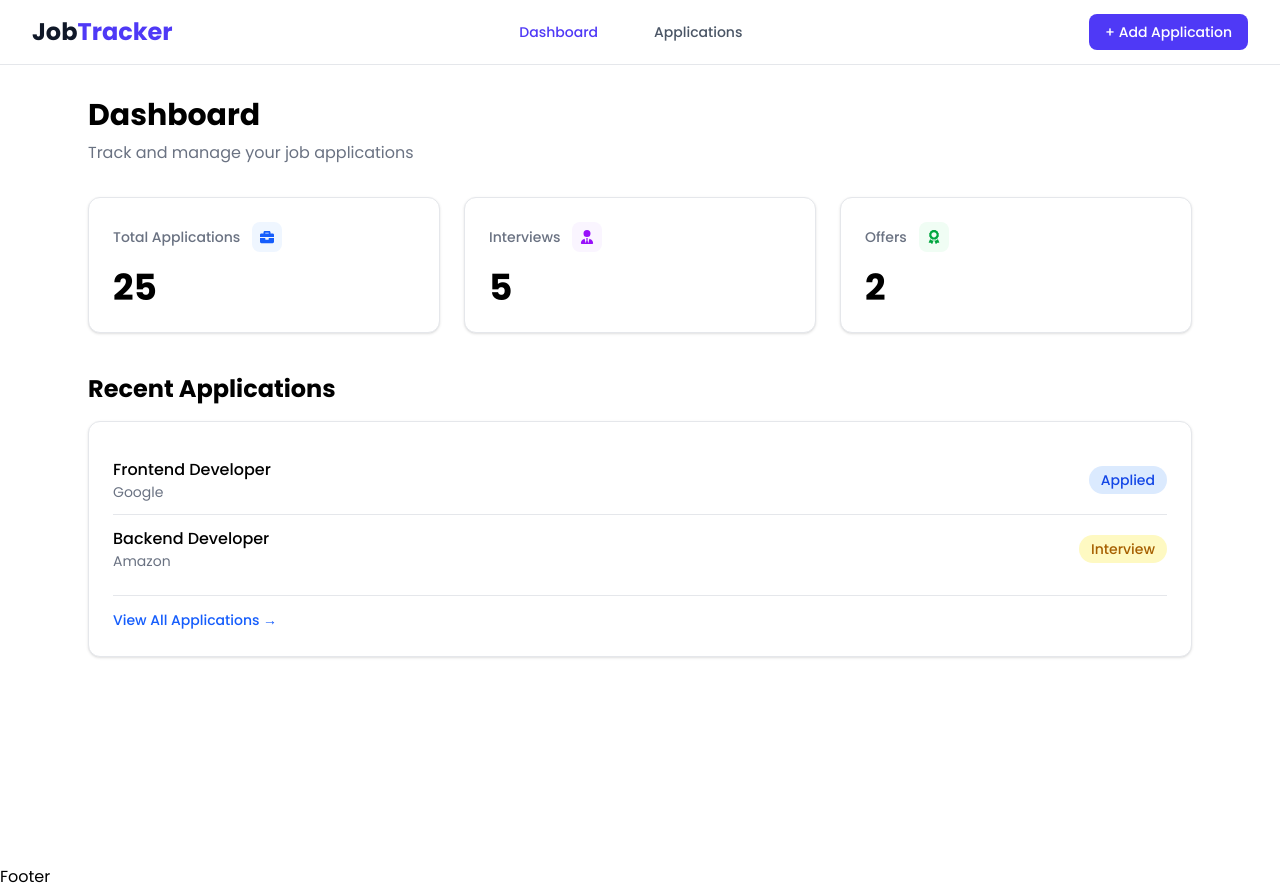
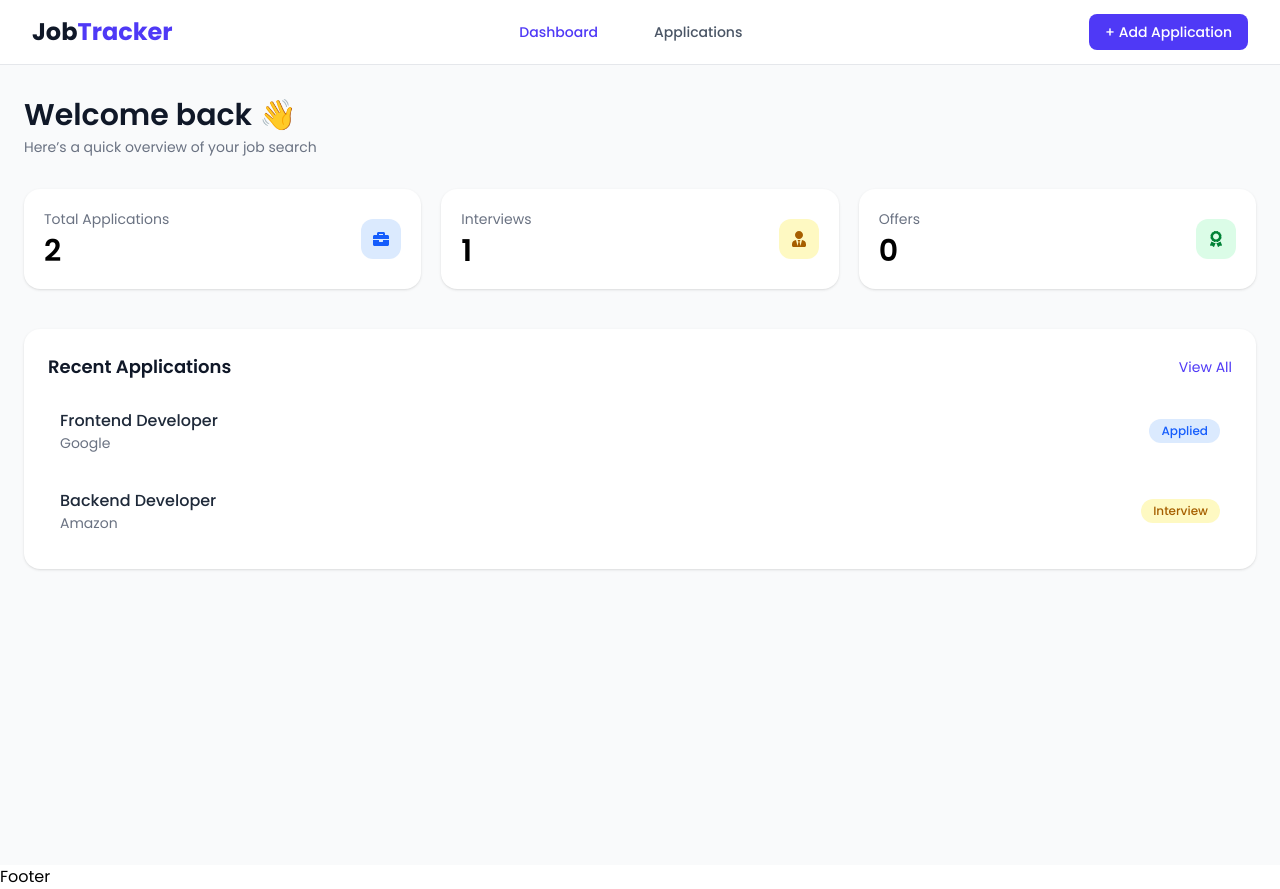
Before and after one commit to herikarajput3/Job-Application-Tacker, a React (Vite) app in the folder client/: page / in a window 1280 px wide. Built offline with nearby package versions, Linux system fonts and the light colour scheme.

Commit message:
feat: Dashboard page done

```diff
--- a/client/src/components/StatCard.jsx
+++ b/client/src/components/StatCard.jsx
@@ -8,7 +8,7 @@ const StatCard = ({ title, value, icon, color }) => {
                 <h2 className='text-3xl font-semibold mt-1'>{value}</h2>
             </div>
 
-            <div className='p-3 rounded-xl bg-gray-100 text-gray-700'>
+            <div className={`p-3 rounded-xl ${color}`}>
                 {icon}
             </div>
         </div>
--- a/client/src/pages/dashboard/Dashboard.jsx
+++ b/client/src/pages/dashboard/Dashboard.jsx
@@ -1,141 +1,85 @@
-import React, { useState } from 'react'
-import { FaAward, FaBriefcase, FaUserTimes } from 'react-icons/fa'
-import { FaUserTie } from 'react-icons/fa6'
+import React from 'react'
+import StatCard from '../../components/StatCard';
+import { FaAward, FaBriefcase, FaUserTie } from 'react-icons/fa';
 
 const Dashboard = () => {
-  const [applications, setApplications] = useState([
-    {
-      id: 1,
-      company: "Google",
-      role: "Frontend Developer",
-      status: "Applied",
-      appliedDate: "2024-06-01",
-      notes: "Referred by friend"
-    },
-    {
-      id: 2,
-      company: "Amazon",
-      role: "Backend Developer",
-      status: "Interview",
-      appliedDate: "2024-06-01",
-      notes: "Referred by friend"
-    }
-  ])
+  const applications = [
+    { id: 1, role: "Frontend Developer", company: "Google", status: "Applied" },
+    { id: 2, role: "Backend Developer", company: "Amazon", status: "Interview" },
+  ];
 
-  const statusConfig = {
-    Applied: {
-      label: "Applied",
-      className: "bg-blue-100 text-blue-700"
-    },
-    Interview: {
-      label: "Interview",
-      className: "bg-yellow-100 text-yellow-700"
-    },
-    Offer: {
-      label: "Offer",
-      className: "bg-green-100 text-green-700"
-    },
-    Rejected: {
-      label: "Rejected",
-      className: "bg-red-100 text-red-700"
-    }
-  }
+  const total = applications.length;
+  const interviews = applications.filter(a => a.status === "Interview").length;
+  const offers = applications.filter(a => a.status === "Offer").length;
+
+  const statusStyle = {
+    Applied: "bg-blue-100 text-blue-600",
+    Interview: "bg-yellow-100 text-yellow-700",
+    Offer: "bg-green-100 text-green-700",
+    Rejected: "bg-red-100 text-red-600",
+  };
 
   return (
-    <div className='max-w-6xl mx-auto px-6 py-8'>
-      {/* Header */}
-      <div className='mb-8'>
-        <h1 className='text-3xl font-bold'>Dashboard</h1>
-        <p className='text-gray-500 mt-2'>Track and manage your job applications</p>
-      </div>
+    <div className="min-h-screen bg-gray-50">
+      <div className="max-w-7xl mx-auto px-6 py-8">
 
-      {/* Cards */}
-      <div className='grid grid-cols-1 md:grid-cols-3 gap-6'>
+        {/* Header */}
+        <div className="mb-8">
+          <h1 className='text-2xl md:text-3xl font-semibold text-gray-900'>Welcome back 👋</h1>
+          <p className='text-gray-500 mt-1 text-sm'>Here’s a quick overview of your job search</p>
+        </div>
+        {/* Stats */}
+        <div className="grid sm:grid-cols-2 lg:grid-cols-3 gap-5">
+          <StatCard
+            title="Total Applications"
+            value={total}
+            icon={<FaBriefcase />}
+            color={statusStyle.Applied}
+          />
+          <StatCard
+            title="Interviews"
+            value={interviews}
+            icon={<FaUserTie />}
+            color={statusStyle.Interview}
+          />
+          <StatCard
+            title="Offers"
+            value={offers}
+            icon={<FaAward />}
+            color={statusStyle.Offer}
+          />
+        </div>
+        {/* Recent Applications */}
+        <div className="mt-10 bg-white rounded-2xl shadow-sm p-6">
+          <div className="flex justify-between items-center mb-4">
+            <h2 className="text-lg font-semibold text-gray-900">Recent Applications</h2>
 
-        <div className='bg-white p-6 rounded-xl shadow-sm border border-gray-200 hover:shadow-md transition'>
-
-          <div className='flex items-center gap-3 mb-4'>
-
-            <p className='text-gray-500 text-sm font-medium'>Total Applications</p>
-            <div className='bg-blue-50 text-blue-600 text-sm p-2 rounded-lg'>
-              <FaBriefcase />
-            </div>
-          </div>
-          <h2 className='text-4xl font-bold mt-4'>25</h2>
-        </div>
-
-        <div className='bg-white p-6 rounded-xl shadow-sm border border-gray-200 hover:shadow-md transition'>
-
-          <div className='flex items-center gap-3 mb-4'>
-            <p className='text-gray-500 text-sm font-medium'>
-              Interviews
-            </p>
-
-            <div className='bg-purple-50 text-purple-600 text-sm p-2 rounded-lg'>
-              <FaUserTie />
-            </div>
+            <button className='text-sm text-indigo-600 hover:underline'>
+              View All
+            </button>
           </div>
 
-          <h2 className='text-4xl font-bold mt-4'>
-            5
-          </h2>
-
-        </div>
-
-        <div className='bg-white p-6 rounded-xl shadow-sm border border-gray-200 hover:shadow-md transition'>
-
-          <div className='flex items-center gap-3 mb-4'>
-            <p className='text-gray-500 text-sm font-medium'>
-              Offers
-            </p>
-
-            <div className='bg-green-50 text-green-600 text-sm p-2 rounded-lg'>
-              <FaAward />
-            </div>
-          </div>
-
-          <h2 className='text-4xl font-bold mt-4'>
-            2
-          </h2>
-
-        </div>
-      </div>
-
-      {/* Recent Activities */}
-      <div className='mt-10'>
-        <h2 className='text-2xl font-bold mb-4'>
-          Recent Applications
-        </h2>
-
-        <div className='bg-white rounded-xl shadow-sm border border-gray-200 p-6 hover:shadow-md transition-all duration-300'>
-          <div className='divide-y divide-gray-200'>
+          <div className='space-y-3'>
             {applications.map((app) => (
-              <div key={app.id} className='flex justify-between items-center py-3'>
+              <div
+                key={app.id}
+                className="flex justify-between items-center p-3 rounded-lg hover:bg-gray-50 transition"
+              >
                 <div>
-                  <p className='font-medium'>{app.role}</p>
+                  <p className='font-medium text-gray-800'>{app.role}</p>
                   <p className='text-sm text-gray-500'>{app.company}</p>
                 </div>
 
-                <span className={`px-3 py-1 rounded-full text-sm font-medium ${statusConfig[app.status]?.className || "bg-gray-100 text-gray-700"}`}>
-                  {statusConfig[app.status]?.label || app.status}
+                <span
+                  className={`px-3 py-1 rounded-full text-xs font-medium ${statusStyle[app.status]}`}>
+                  {app.status}
                 </span>
               </div>
             ))}
           </div>
-
-
-
-          <div className='pt-3 mt-3 border-t border-gray-200'>
-            <button className='text-blue-600 text-sm font-medium cursor-pointer hover:text-blue-700 transition'>
-              View All Applications →
-            </button>
-          </div>
-
         </div>
       </div>
-
     </div>
-
   )
 }
 
```
